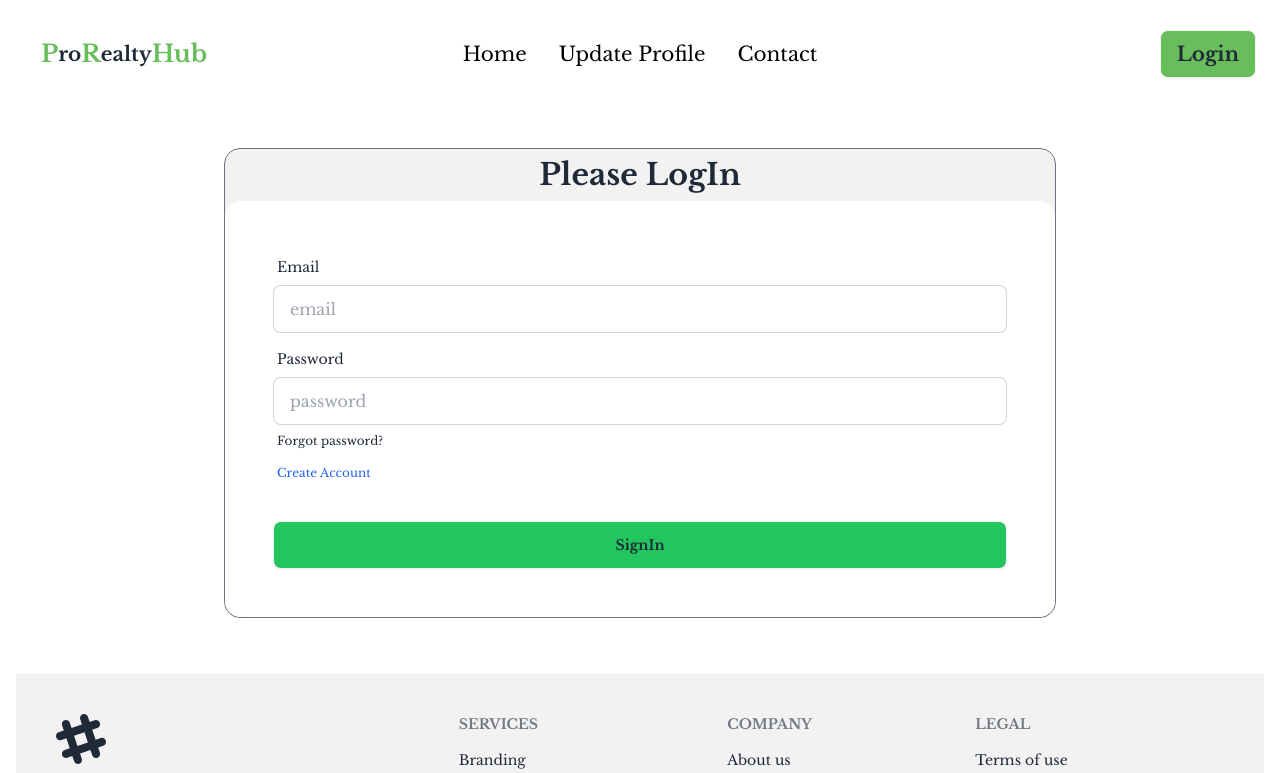
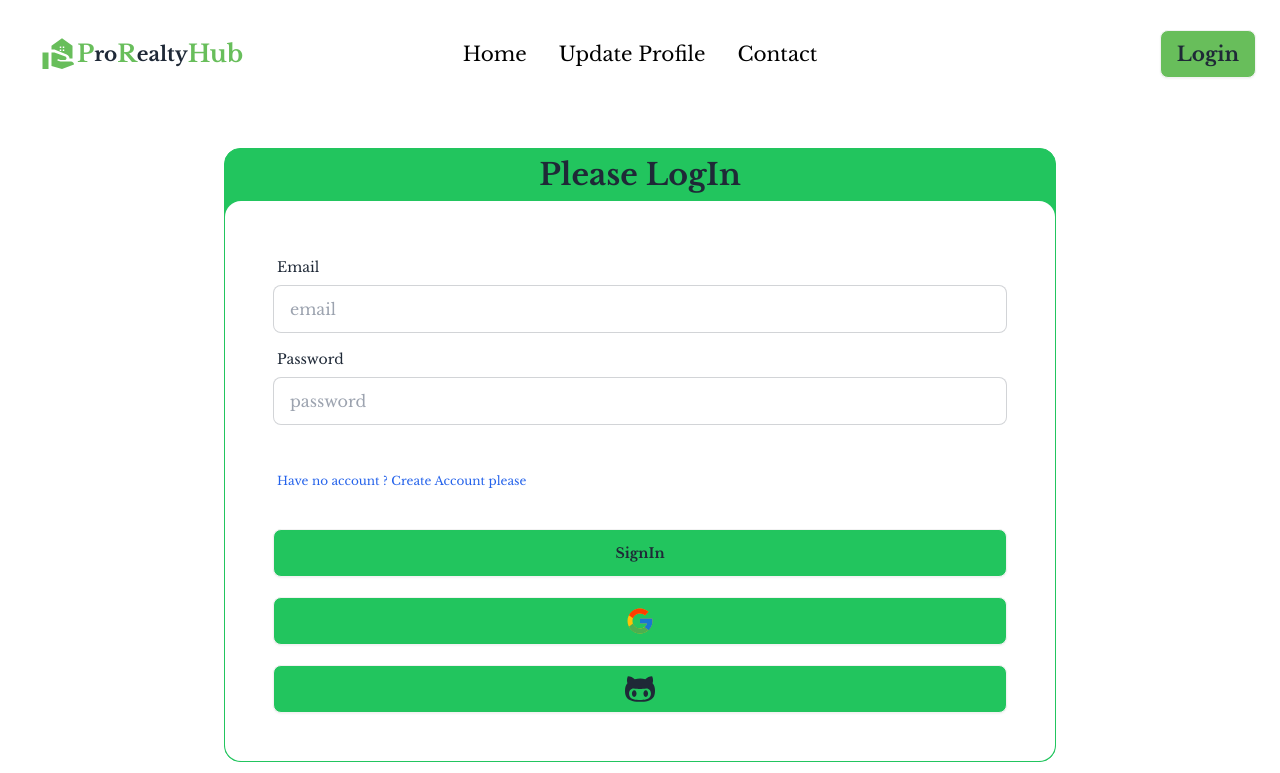
Before and after one commit to Ahmedturaj/pro-realty-hub, a React (Vite) app: page /signIn in a window 1280 px wide. Shown: the top 773 px of the page. Built offline with nearby package versions, Linux system fonts and the light colour scheme; no server answers.

Commit message:
added eye button in register and fixed some banner issues

```diff
--- a/package.json
+++ b/package.json
@@ -10,6 +10,7 @@
     "preview": "vite preview"
   },
   "dependencies": {
+    "aos": "^3.0.0-beta.6",
     "firebase": "^10.10.0",
     "localforage": "^1.10.0",
     "match-sorter": "^6.3.4",
@@ -18,6 +19,7 @@
     "react-dom": "^18.2.0",
     "react-helmet": "^6.1.0",
     "react-hook-form": "^7.51.2",
+    "react-icons": "^5.0.1",
     "react-router-dom": "^6.22.3",
     "react-toastify": "^10.0.5",
     "sort-by": "^1.2.0",
--- a/src/Authentication/SignIn/SignIn.jsx
+++ b/src/Authentication/SignIn/SignIn.jsx
@@ -2,10 +2,12 @@ import { Link, useNavigate, useLocation } from "react-router-dom";
 import PageTitle from "../../components/PageTitle/PageTitle";
 import { useContext } from "react";
 import { AuthContext } from "../../Provider/AuthProvider/AuthProvider";
+import { FcGoogle } from "react-icons/fc";
+import { TfiGithub } from "react-icons/tfi";
 import { ToastContainer, toast } from 'react-toastify';
 import 'react-toastify/dist/ReactToastify.css';
 const SignIn = () => {
-    const { logIn, setUser } = useContext(AuthContext);
+    const { logIn, setUser, googleLogIn, gitHubLogIn } = useContext(AuthContext);
     const location = useLocation();
     const navigate = useNavigate();
     const handleLogIn = (e) => {
@@ -19,13 +21,38 @@ const SignIn = () => {
                 navigate(location?.state ? location.state : '/')
                 toast.success('logIn Successfully')
             })
-            .catch(error=>{
+            .catch(error => {
                 toast.warning(error.message)
             })
         e.target.reset();
     }
+    const handleGoogle = e => {
+        e.preventDefault();
+        googleLogIn()
+            .then((result) => {
+                setUser(result.user);
+                toast.success('You have Log In Via Google successfully')
+                navigate(location?.state ? location.state : '/')
+            })
+            .catch(error => {
+                toast.warning(error.message);
+            })
+    }
+
+    const handleGitHub = e => {
+        e.preventDefault()
+        gitHubLogIn()
+        .then((result)=>{
+            setUser(result.user);
+            toast.success('You have Log In Via GitHub successfully')
+            navigate(location?.state ? location.state : '/')
+        })
+        .catch(error => {
+            toast.warning(error.message);
+        })
+    }
     return (
-        <div className="w-4/6 mx-auto border mt-14 border-gray-500 rounded-2xl bg-base-200">
+        <div className="w-4/6 mx-auto border mt-14 border-green-500 rounded-2xl bg-green-500">
             <PageTitle title={'SingIn'}></PageTitle>
             <div className="w-full">
                 <h1 className="text-center text-3xl font-bold py-2">Please LogIn</h1>
@@ -42,15 +69,14 @@ const SignIn = () => {
                                 <span className="label-text">Password</span>
                             </label>
                             <input type="password" placeholder="password" name="password" className="input input-bordered" required />
-                            <label className="label">
-                                <a href="#" className="label-text-alt link link-hover">Forgot password?</a>
-                            </label>
-                            <label className="label">
-                                <Link to={'/register'} className="label-text-alt link link-hover text-blue-600">Create Account</Link>
+                            <label className="label mt-10">
+                                <Link to={'/register'} className="label-text-alt link link-hover text-blue-600">Have no account ? Create Account please</Link>
                             </label>
                         </div>
-                        <div className="form-control mt-6">
+                        <div className="form-control mt-6 gap-5">
                             <button className="btn bg-green-500">SignIn</button>
+                            <button onClick={handleGoogle} className="btn bg-green-500 text-3xl"><FcGoogle></FcGoogle></button>
+                            <button onClick={handleGitHub} className="btn bg-green-500 text-3xl"><TfiGithub></TfiGithub></button>
                         </div>
                     </form>
                 </div>
--- a/src/Provider/AuthProvider/AuthProvider.jsx
+++ b/src/Provider/AuthProvider/AuthProvider.jsx
@@ -1,6 +1,6 @@
 import { createContext, useEffect, useState } from "react";
 import PropTypes from 'prop-types';
-import { createUserWithEmailAndPassword, onAuthStateChanged, signInWithEmailAndPassword, signOut } from "firebase/auth";
+import { GithubAuthProvider, GoogleAuthProvider, createUserWithEmailAndPassword, onAuthStateChanged, signInWithEmailAndPassword, signInWithPopup, signOut } from "firebase/auth";
 import auth from "../../Firebase/Firebase.config.init";
 import { ToastContainer, toast } from 'react-toastify';
 import 'react-toastify/dist/ReactToastify.css';
@@ -8,6 +8,8 @@ export const AuthContext = createContext(null)
 const AuthProvider = ({ children }) => {
     const [user, setUser] = useState(null);
     const [loading, setLoading] = useState(true);
+    const googleProvider = new GoogleAuthProvider();
+    const gitHubProvider = new GithubAuthProvider();
     const signUp = (name, photo, email, password) => {
         setLoading(true);
         return createUserWithEmailAndPassword(auth, email, password)
@@ -18,6 +20,12 @@ const AuthProvider = ({ children }) => {
         return signInWithEmailAndPassword(auth, email, password)
 
     }
+    const googleLogIn = () => {
+        return signInWithPopup(auth, googleProvider)
+    }
+const gitHubLogIn =()=>{
+    return signInWithPopup(auth,gitHubProvider)
+}
     const logOut = () => {
         setLoading(true)
         return (signOut(auth)
@@ -50,6 +58,8 @@ const AuthProvider = ({ children }) => {
         signUp,
         logOut,
         logIn,
+        googleLogIn,
+        gitHubLogIn,
     }
     return (
         <div>
--- a/src/pages/Home/Banner.jsx
+++ b/src/pages/Home/Banner.jsx
@@ -1,29 +1,27 @@
 import { Swiper, SwiperSlide } from 'swiper/react';
 import 'swiper/css';
+import 'swiper/css/navigation';
 import 'swiper/css/pagination';
-import 'swiper/css/navigation';
-import { Autoplay, Pagination, Navigation } from 'swiper/modules';
-
+import { Navigation, Pagination, Mousewheel, Keyboard } from 'swiper/modules';
+import AOS from 'aos';
+import 'aos/dist/aos.css'
+AOS.init();
 
 const Banner = () => {
     return (
         <div className="relative w-full">
             <Swiper
-                spaceBetween={30}
-                centeredSlides={true}
-                autoplay={{
-                    delay: 2000,
-                    disableOnInteraction: false,
-                }}
-                pagination={{
-                    clickable: true,
-                }}
+                cssMode={true}
                 navigation={true}
-                modules={[Autoplay, Pagination, Navigation]}
+                pagination={true}
+                mousewheel={true}
+                keyboard={true}
+                modules={[Navigation, Pagination, Mousewheel, Keyboard]}
                 className="mySwiper w-full mx-auto rounded-2xl"
             >
                 <SwiperSlide>
                     <img src="https://i0.wp.com/goelgangadevelopments.com/wp-content/uploads/2019/08/28.jpg?fit=1000%2C500&ssl=1" alt="" className='w-full h-auto sm:h-[300px] md:h-[400px] lg:h-[600px]' />
+
                 </SwiperSlide>
                 <SwiperSlide>
                     <img src="https://www.bankrate.com/2022/09/01171315/Commercial-real-estate.jpg?auto=webp&optimize=high&crop=16:9" alt="" className='w-full h-auto sm:h-[300px] md:h-[400px] lg:h-[600px]' />
@@ -32,6 +30,18 @@ const Banner = () => {
                     <img src="https://www.arabianbusiness.com/cloud/2023/10/10/dubai-office-market.jpg" alt="" className='w-full h-auto sm:h-[300px] md:h-[400px] lg:h-[600px]' />
                 </SwiperSlide>
             </Swiper>
+            <div className="relative bottom-60 md:bottom-20 lg:bottom-28 z-10 w-4/6 mx-auto">
+                <div data-aos='fade-up' data-aos-delay='1000' data-aos-duration='1000' className="relative bottom-0 sm:bottom-[200px] md:bottom-[300px] lg:bottom-[400px] mr-10 text-black font-bold text-justify bg-white bg-opacity-10 px-2">
+                    <h2 className=" text-xs md:text-xl lg:text-4xl">ProRealtyHub: </h2>
+                </div>
+                <div data-aos='fade-up' data-aos-delay='1000' data-aos-duration="2000" className="relative bottom-0 sm:bottom-[200px] md:bottom-[300px] lg:bottom-[400px] mr-10 text-black font-bold text-justify bg-white bg-opacity-10 px-2">
+                    <h2 className="text-xs md:text-xl lg:text-3xl font-bold">Your Premier Destination for Professional-grade Commercial Real Estate Solutions</h2>
+                </div>
+                <div data-aos='fade-up' data-aos-delay='2000' data-aos-duration="2000" className="relative bottom-0 sm:bottom-[200px] md:bottom-[300px] lg:bottom-[400px] mr-10 text-black font-bold text-justify bg-white bg-opacity-10 px-2">
+                    <h2 className="text-xs md:text-xl lg:text-3xl font-bold">, Uniting Expertise, Innovation, and Opportunity under One Hub.</h2>
+                </div>
+            </div>
+
         </div>
     );
 };
--- a/src/pages/Shared/Navbar/Navbar.jsx
+++ b/src/pages/Shared/Navbar/Navbar.jsx
@@ -1,5 +1,6 @@
 import { useContext } from "react";
 import { Link, NavLink } from "react-router-dom";
+import { MdRealEstateAgent } from "react-icons/md";
 import { AuthContext } from "../../../Provider/AuthProvider/AuthProvider";
 
 const Navbar = () => {
@@ -17,11 +18,12 @@ const Navbar = () => {
                     <div tabIndex={0} role="button" className="btn btn-ghost lg:hidden">
                         <svg xmlns="http://www.w3.org/2000/svg" className="h-5 w-5" fill="none" viewBox="0 0 24 24" stroke="currentColor"><path strokeLinecap="round" strokeLinejoin="round" strokeWidth="2" d="M4 6h16M4 12h8m-8 6h16" /></svg>
                     </div>
-                    <ul tabIndex={0} className="menu menu-sm dropdown-content mt-3 z-[1] p-2 shadow bg-base-100 rounded-box w-52">
+                    <ul tabIndex={0} className="menu menu-sm dropdown-content mt-3 z-[1] p-2 shadow bg-base-100 rounded-box w-52 z-20">
                         {navLink}
                     </ul>
                 </div>
-                <a className="btn btn-ghost text-xl gap-0"><span className="text-2xl  text-[hsl(112,43%,55%)] p-0">P</span>ro<span className="text-2xl  text-[hsl(112,43%,55%)] p-0">R</span>ealty<span className="text-2xl  text-[hsl(112,43%,55%)] p-0">Hub</span></a>
+                <a className="btn btn-ghost md:text-xl text-xs gap-0"><span className="md:text-4xl text-xl text-[hsl(112,43%,55%)]"><MdRealEstateAgent /></span><span className="text-xl md:text-2xl  text-[hsl(112,43%,55%)] p-0">
+                    P</span>ro<span className="text-xl md:text-2xl  text-[hsl(112,43%,55%)] p-0">R</span>ealty<span className="text-base md:text-2xl  text-[hsl(112,43%,55%)] p-0">Hub</span></a>
             </div>
             <div className="navbar-center hidden lg:flex">
                 <ul className="menu menu-horizontal px-1">
@@ -31,12 +33,12 @@ const Navbar = () => {
 
             <div className="navbar-end">
                 {
-                    user?
-                    <div tabIndex={0} role="button" className="btn btn-ghost btn-circle avatar mr-5">
-                        <div className="w-10 rounded-full">
-                            <img alt="Tailwind CSS Navbar component" src={user.photoURL} title={user.displayName} />
-                        </div>
-                        </div>:''
+                    user ?
+                        <div tabIndex={0} role="button" className="btn btn-ghost btn-circle avatar mr-5">
+                            <div className="w-10 rounded-full">
+                                <img alt={`picture of ${user.displayName}`} src={user.photoURL} title={user.displayName} />
+                            </div>
+                        </div> : ''
                 }
                 {
                     user ? <>
```
Also changed, not shown: src/Authentication/Register/Register.jsx (+17 -7 lines), 2 other files (tests, documents, lock files or other folders).
